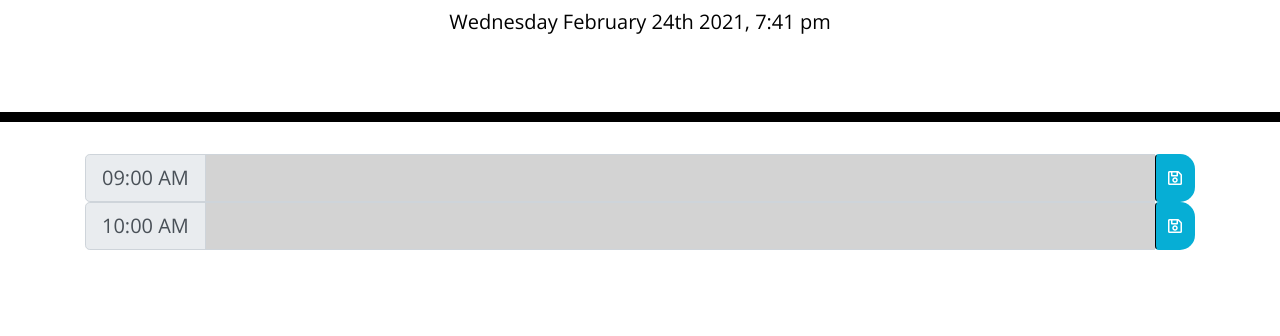
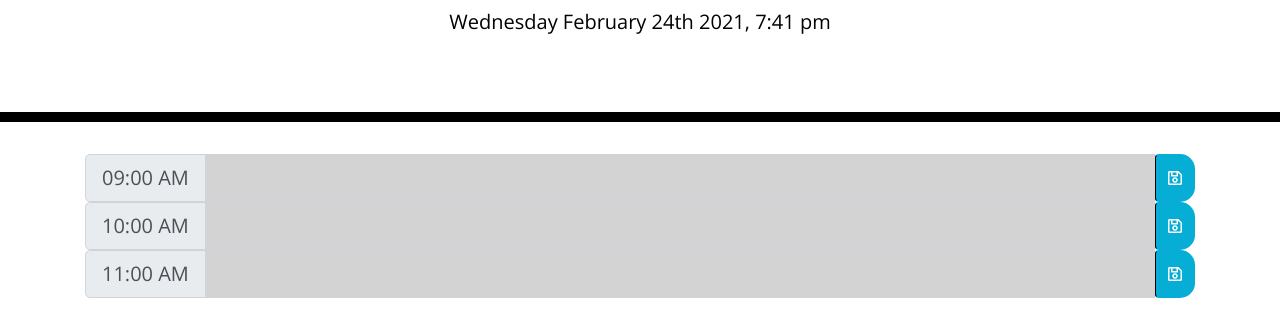
Before and after one commit to NeelS109/Day-Planner, a plain HTML site: page index.html in a window 1280 px wide. Shown: the part 182-518 px from the top of the page. Drawn offline with nearby package versions, Linux system fonts and the light colour scheme.

Commit message:
added 11am time slot in both HTML and js

```diff
--- a/index.html
+++ b/index.html
@@ -50,7 +50,16 @@
         <!-- responsive save button using favacon -->
         <button class="btn saveBtn"><i class="far fa-save"></i></button>
       </div>
-
+      <!-- 11AM blocks  -->
+      <div class="input-group input-group-lg" data-hour="11">
+        <div class="input-group-prepend">
+            <!-- time-block Class  -->
+            <span class="input-group-text time-block elevenAM"></span>
+        </div>
+        <input type="text" class="form-control control11" aria-label="Sizing example input">
+        <!-- responsive save button using favacon -->
+        <button class="btn saveBtn"><i class="far fa-save"></i></button>
+      </div>
 
 
 
--- a/script.js
+++ b/script.js
@@ -12,12 +12,16 @@ var timeNine = dayStart.add(0, "h");
 // Populates time into html
 timeNine = timeNine.format('hh:mm A');
 $(".nineAM").text(timeNine);
-
 // var timeTen = dayStart
 var timeTen = dayStart.add(1, "h");
 // Populates time into html
 timeTen = timeTen.format("hh:mm A");
 $(".tenAM").text(timeTen);
+// var timeEleven = dayStart
+var timeEleven = dayStart.add(1, "h");
+// Populates time into html
+timeEleven = timeEleven.format("hh:mm A")
+$(".elevenAM").text(timeEleven);
 
 
 
@@ -26,7 +30,7 @@ function plannertTimes() {
     timeNine = moment().startOf('day').add(9, "hours");
     // Rounds down to start of the current hour
     currentTime = currentTime.startOf("hour");
-    // Add timeNine if/else to add if past, future, present.
+    // Add timeNine if/else to adjust if time is past,future, or present.
     if (currentTime.isAfter(timeNine)) {
         $(".control9").addClass("past");
     }
@@ -36,12 +40,11 @@ function plannertTimes() {
     else if (currentTime.isSame(timeNine)) {
         $(".control9").addClass("present");
     };
-
     // Add timeTen 10am
     timeTen = moment().startOf('day').add(10, "hours");
     // Rounds down to start of the current hour
     currentTime = currentTime.startOf("hour");
-    // Add timeTen if/else to adjust if past, future, present
+    // Add timeTen if/else to adjust if time is past,future, or present.
     if (currentTime.isAfter(timeTen)) {
         $(".control10").addClass("past");
     }
@@ -51,8 +54,20 @@ function plannertTimes() {
     else if (currentTime.isSame(timeTen)) {
         $(".control10").addClass("present");
     };
-
-
+    // Add timeEleven 11am
+    timeEleven = moment().startOf('day').add(11, "hours");
+    // Rounds down to start of the current hour
+    currentTime = currentTime.startOf("hour");
+    // Add timeEleven if/else to adjust if time is past,future, or present.
+    if (currentTime.isAfter(timeEleven)) {
+        $(".control11").addClass("past");
+    }
+    else if (currentTime.isBefore(timeEleven)) {
+        $(".control11").addClass("future");
+    }
+    else if (currentTime.isSame(timeEleven)) {
+        $(".control11").addClass("present");
+    };
 }
 
 
```
